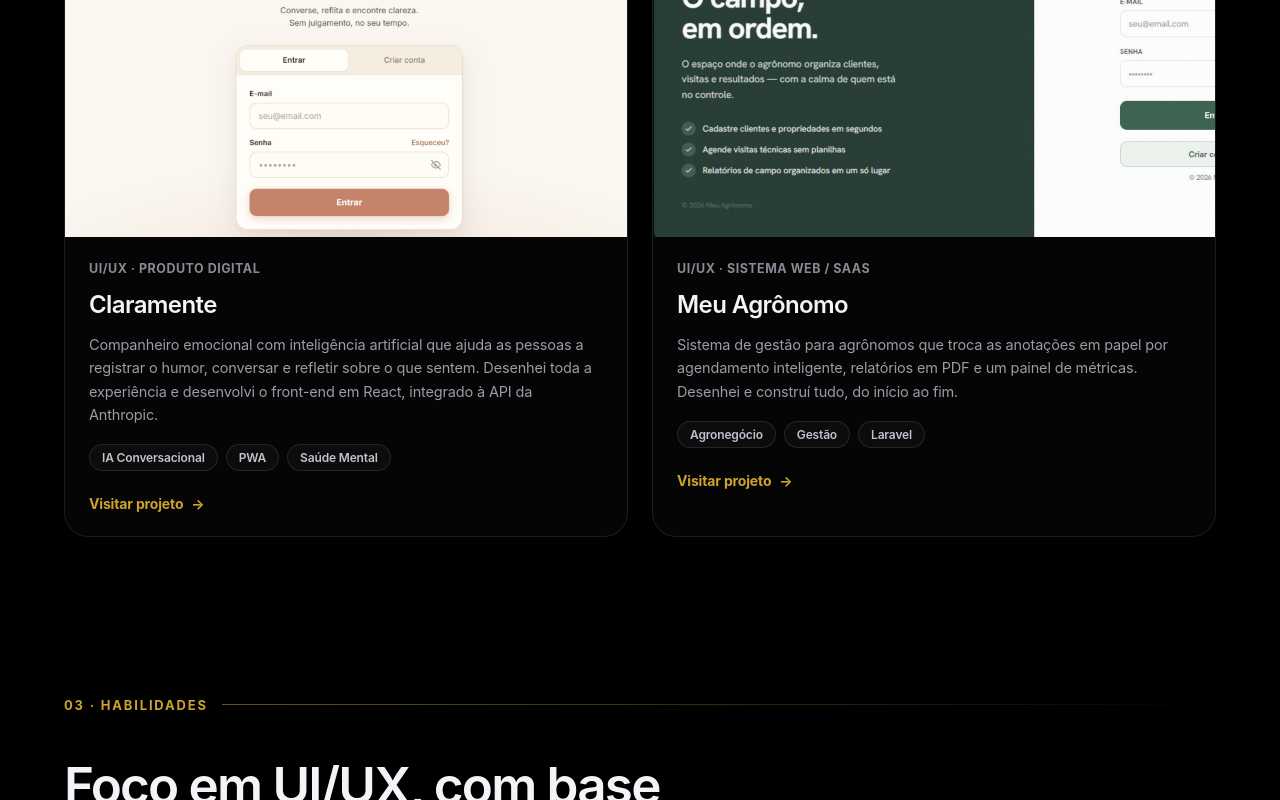
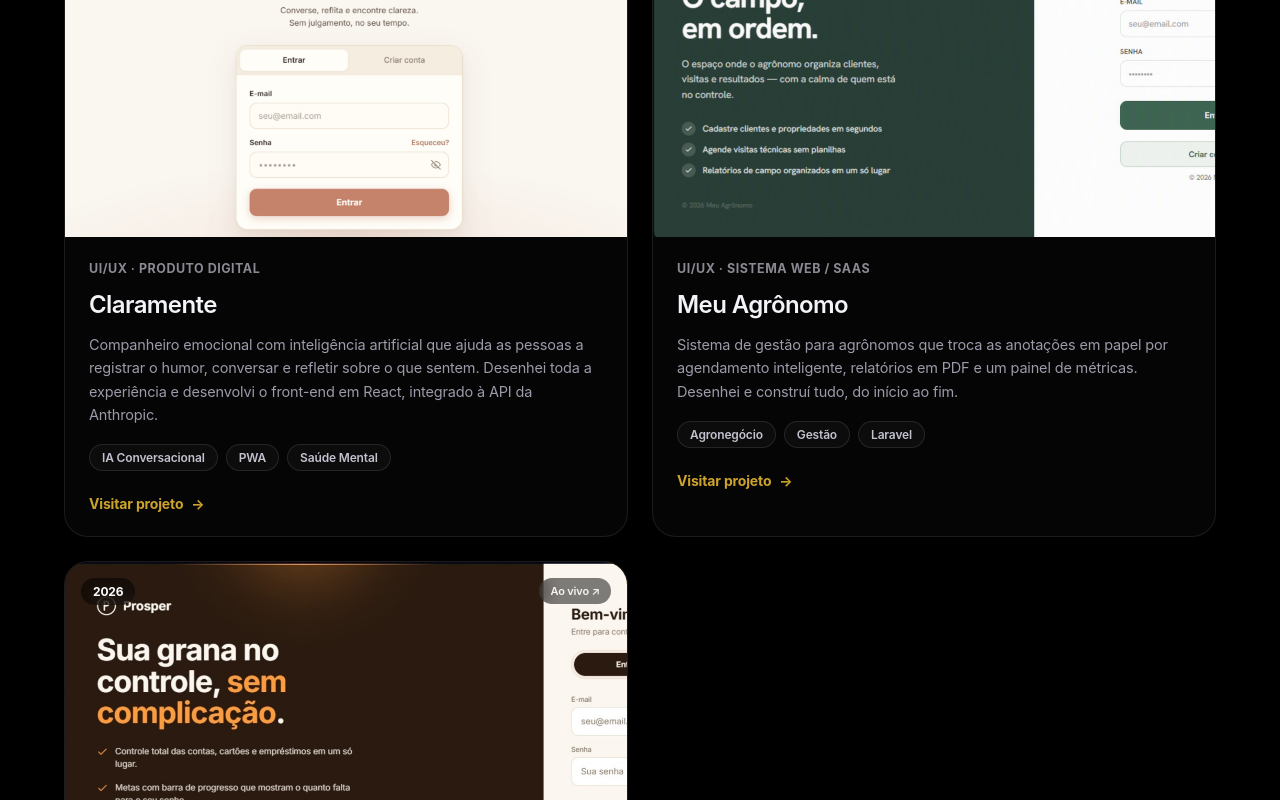
Before and after one commit to rafaelcasemiro01/Rafael-Casemiro---Portf-lio, a React (Vite) app in the folder portfolio-react/: page / in a window 1280 px wide. Shown: the part 2000-2800 px from the top of the page. Built offline with nearby package versions, Linux system fonts and the light colour scheme.

Commit message:
adiciona projeto Prosper

```diff
--- a/portfolio-react/src/data.js
+++ b/portfolio-react/src/data.js
@@ -37,6 +37,7 @@
     projects: [
       { mark: '01', img: '/assets/proj-claramente.png', link: 'https://claramente-xi.vercel.app', title: 'Claramente', category: 'UI/UX · Produto Digital', year: '2026', desc: 'Companheiro emocional com inteligência artificial que ajuda as pessoas a registrar o humor, conversar e refletir sobre o que sentem. Desenhei toda a experiência e desenvolvi o front-end em React, integrado à API da Anthropic.', tags: ['IA Conversacional', 'PWA', 'Saúde Mental'], grad: 'linear-gradient(135deg,#1a1407,#a8841f,#ecc23a)', caseLabel: 'Visitar projeto', imgHint: 'Ao vivo ↗' },
       { mark: '02', img: '/assets/proj-agronomo.png', link: 'https://meu-agronomo-production-47ef.up.railway.app/login', title: 'Meu Agrônomo', category: 'UI/UX · Sistema Web / SaaS', year: '2026', desc: 'Sistema de gestão para agrônomos que troca as anotações em papel por agendamento inteligente, relatórios em PDF e um painel de métricas. Desenhei e construí tudo, do início ao fim.', tags: ['Agronegócio', 'Gestão', 'Laravel'], grad: 'linear-gradient(135deg,#0a0d16,#7a5f12,#cda32b)', caseLabel: 'Visitar projeto', imgHint: 'Ao vivo ↗' },
+{ mark: '03', img: '/assets/proj-prosper.png', link: 'https://prosper-finance-silk.vercel.app/login', title: 'Prosper', category: 'UI/UX · Produto Digital', year: '2026', desc: 'App de finanças pessoais para colocar a vida financeira no controle: contas, cartões e empréstimos em um só lugar, metas com barra de progresso e um consultor inteligente com sugestões de economia. Desenhei a interface e desenvolvi o front-end.', tags: ['Fintech', 'Web App', 'Front-end'], grad: 'linear-gradient(135deg,#1a1207,#7a4a12,#e08a3c)', caseLabel: 'Visitar projeto', imgHint: 'Ao vivo ↗' },
     ],
     skillsKicker: 'Habilidades',
     skillsTitle: 'Foco em UI/UX, com base técnica para tirar as ideias do papel.',
@@ -108,6 +109,7 @@
     projects: [
       { mark: '01', img: '/assets/proj-claramente.png', link: 'https://claramente-xi.vercel.app', title: 'Claramente', category: 'UI/UX · Digital Product', year: '2026', desc: 'An AI emotional companion that helps people log their mood, talk and reflect on how they feel. I designed the whole experience and built the React front-end, integrated with the Anthropic API.', tags: ['Conversational AI', 'PWA', 'Mental Health'], grad: 'linear-gradient(135deg,#1a1407,#a8841f,#ecc23a)', caseLabel: 'Visit project', imgHint: 'Live ↗' },
       { mark: '02', img: '/assets/proj-agronomo.png', link: 'https://meu-agronomo-production-47ef.up.railway.app/login', title: 'Meu Agrônomo', category: 'UI/UX · Web App / SaaS', year: '2026', desc: 'A management system for agronomists that replaces paper notes with smart scheduling, PDF reports and a metrics dashboard. Designed and built entirely by me, from start to finish.', tags: ['Agribusiness', 'Management', 'Laravel'], grad: 'linear-gradient(135deg,#0a0d16,#7a5f12,#cda32b)', caseLabel: 'Visit project', imgHint: 'Live ↗' },
+{ mark: '03', img: '/assets/proj-prosper.png', link: 'https://prosper-finance-silk.vercel.app/login', title: 'Prosper', category: 'UI/UX · Digital Product', year: '2026', desc: 'A personal finance app to put money back in control: accounts, cards and loans in one place, goals with progress bars and a smart advisor with saving tips. I designed the interface and built the front-end.', tags: ['Fintech', 'Web App', 'Front-end'], grad: 'linear-gradient(135deg,#1a1207,#7a4a12,#e08a3c)', caseLabel: 'Visit project', imgHint: 'Live ↗' },
     ],
     skillsKicker: 'Skills',
     skillsTitle: 'UI/UX at the core, with technical fluency to ship ideas.',
```
Also changed, not shown: portfolio-react/public/assets/proj-prosper.png (added).
